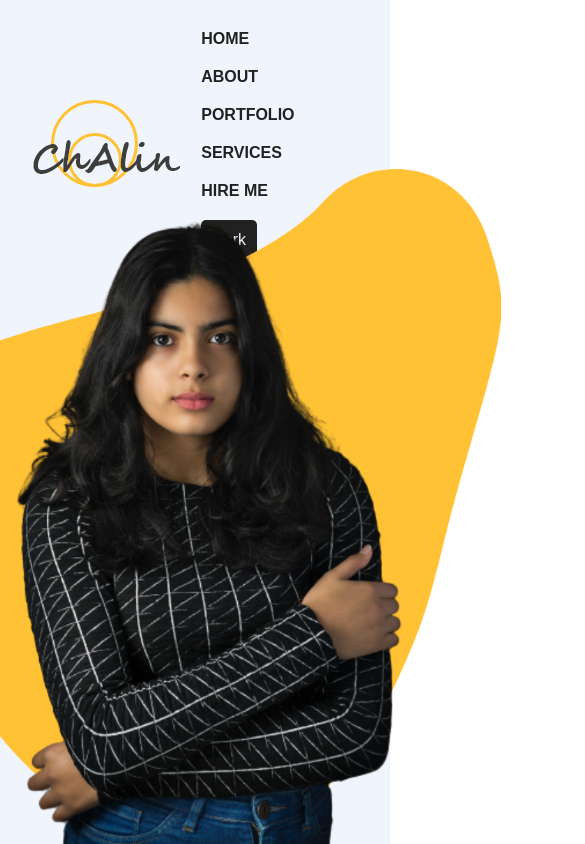
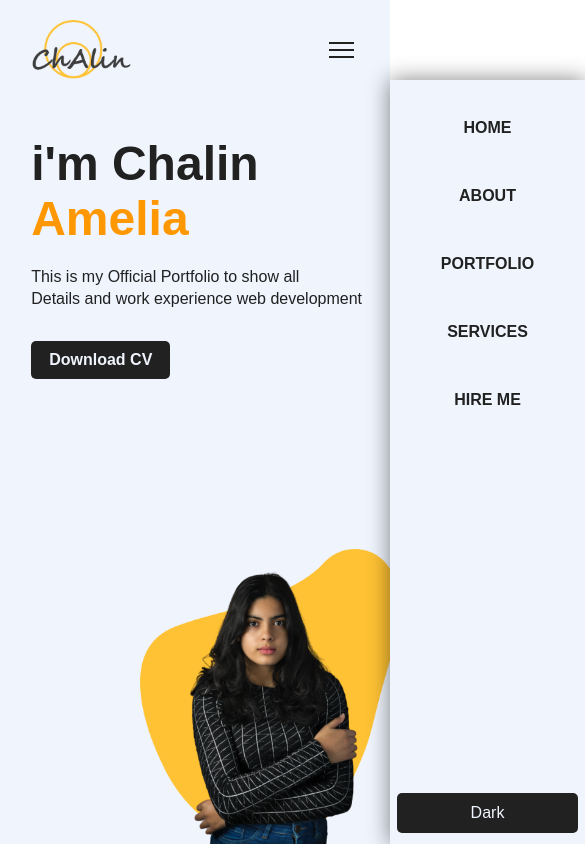
Before and after one commit to Mostafa-Y-Mansour/Portfolio-Website, a plain HTML site: page index.html in a window 390 px wide. Shown: the whole page, 585 px wide, since content can reach past the window. Drawn offline with Linux system fonts and the light colour scheme.

Commit message:
make it responsive commit

```diff
--- a/index.html
+++ b/index.html
@@ -13,7 +13,7 @@
   <div class="hero" id="hero">
     <nav>
       <img src="images/logo.png" class="logo" alt="logo">
-      <ul>
+      <ul class="nav-links">
         <li><a href="#">HOME</a></li>
         <li><a href="#">ABOUT</a></li>
         <li><a href="#">PORTFOLIO</a></li>
@@ -21,13 +21,18 @@
         <li><a href="#">HIRE ME</a></li>
         <li id="btn">Dark</li>
       </ul>
+      <div class="burger">
+        <div class="line1"></div>
+        <div class="line2"></div>
+        <div class="line3"></div>
+      </div>
     </nav>
     <div class="detail">
       <h1>i'm Chalin <span>Amelia</span></h1>
       <p>This is my Official Portfolio to show all
         <br> Details and work experience web development
       </p>
-      <a href="#">Download CV</a>
+      <a id="cv" href="#">Download CV</a>
     </div>
   </div>
   <div class="images">
--- a/script.js
+++ b/script.js
@@ -1,23 +1,34 @@
-let button = document.getElementById("btn");
-let hero = document.getElementById("hero");
+const button = document.getElementById("btn");
+const hero = document.getElementById("hero");
 let heroStyle = getComputedStyle(hero);
 
 button.onclick = () => {
   if (heroStyle.backgroundColor === "rgb(239, 244, 253)") {
+    // dark mode
     button.style.backgroundColor = "#eed";
     button.style.color = "black";
     button.innerHTML = "Light";
-    hero.style.backgroundColor = "rgb(33, 33, 33)";
+    document.documentElement.style.setProperty("--mode", "rgb(33, 33, 33)");
     document.documentElement.style.setProperty("--main-color", "#eed");
     document.documentElement.style.setProperty("--btn-color", "#212121");
-    console.log("light mode");
   } else {
+    // light mode
     button.style.backgroundColor = "#212121";
     button.style.color = "white";
     button.innerHTML = "Dark";
-    hero.style.backgroundColor = "rgb(239, 244, 253)";
+    document.documentElement.style.setProperty("--mode", "rgb(239, 244, 253)");
     document.documentElement.style.setProperty("--main-color", "#212121");
     document.documentElement.style.setProperty("--btn-color", "#eed");
-    console.log("Dark mode");
   }
 };
+
+const burger = document.querySelector(".burger");
+const navLinks = document.querySelector(".nav-links");
+
+burger.onclick = () => {
+  // toggle the navigation menu
+  navLinks.classList.toggle("nav-active");
+
+  // toggle the navigation button
+  burger.classList.toggle("burger-toggle");
+};
--- a/style.css
+++ b/style.css
@@ -1,6 +1,7 @@
 :root {
   --main-color: #212121;
   --btn-color: rgb(239, 244, 253);
+  --mode: rgb(239, 244, 253);
 }
 
 * {
@@ -13,8 +14,8 @@
   position: relative;
   width: 100%;
   height: 100vh;
-  background: rgb(239, 244, 253);
-  color: var(--maincolor);
+  background: var(--mode);
+  color: var(--main-color);
 }
 
 nav {
@@ -26,20 +27,24 @@ nav {
   justify-content: space-between;
 }
 
-nav ul li {
+nav .nav-links {
+  transition: 0.3s;
+}
+
+nav .nav-links li {
   display: inline-block;
   list-style: none;
   margin: 10px 20px;
 }
 
-nav ul li a {
+nav .nav-links li a {
   position: relative;
   text-decoration: none;
   color: var(--main-color);
   font-weight: bold;
 }
 
-nav ul li a::before {
+nav .nav-links li a::before {
   content: "";
   background: #ff9800;
   width: 0%;
@@ -52,20 +57,33 @@ nav ul li a::before {
   border-radius: 50%;
 }
 
-nav ul li a:hover:before {
+nav .nav-links li a:hover:before {
   width: 90%;
 }
 
-nav ul li a:hover {
+nav .nav-links li a:hover {
   color: #ff9800;
 }
 
-nav ul #btn {
+nav .nav-links #btn {
   background: var(--main-color);
   color: var(--btn-color);
   padding: 11px;
   border-radius: 5px;
   cursor: pointer;
+}
+
+nav .burger {
+  display: none;
+  cursor: pointer;
+}
+
+nav .burger div {
+  width: 25px;
+  height: 2px;
+  background-color: var(--main-color);
+  margin: 5px;
+  transition: 0.3s;
 }
 
 .detail {
@@ -121,3 +139,72 @@ nav ul #btn {
 .images:hover .girl {
   left: 45%;
 }
+
+@media screen and (max-width: 1024px) {
+  .images {
+    height: 65%;
+  }
+  nav .nav-links li {
+    margin: 11px 7px;
+  }
+}
+
+@media screen and (max-width: 782px) {
+  .logo {
+    width: 100px;
+  }
+  .images {
+    height: 45%;
+  }
+  body {
+    overflow-x: hidden;
+  }
+  nav .nav-links {
+    position: absolute;
+    right: 0;
+    background-color: var(--mode);
+    top: 80px;
+    width: 50%;
+    height: calc(100% - 80px);
+    z-index: 1;
+    transform: translateX(100%);
+    box-shadow: 0px 0px 21px 0px #0000007d;
+    display: flex;
+    flex-direction: column;
+  }
+  nav .nav-links li {
+    display: block;
+    margin: 11px 7px;
+    text-align: center;
+    margin-top: 20%;
+  }
+  nav .nav-links li:last-child {
+    margin-top: auto;
+  }
+  nav .burger {
+    display: block;
+  }
+}
+
+@media screen and (max-width: 440px) {
+  .images {
+    width: 10%;
+    height: 35%;
+  }
+}
+
+.nav-active {
+  transform: translateX(0%) !important;
+}
+
+.burger-toggle .line1 {
+  transform: rotate(-45deg) translate(-5px, 5px);
+}
+
+.burger-toggle .line2 {
+  opacity: 0;
+}
+
+.burger-toggle .line3 {
+  transform: rotate(45deg) translate(-5px, -5px);
+}
```
